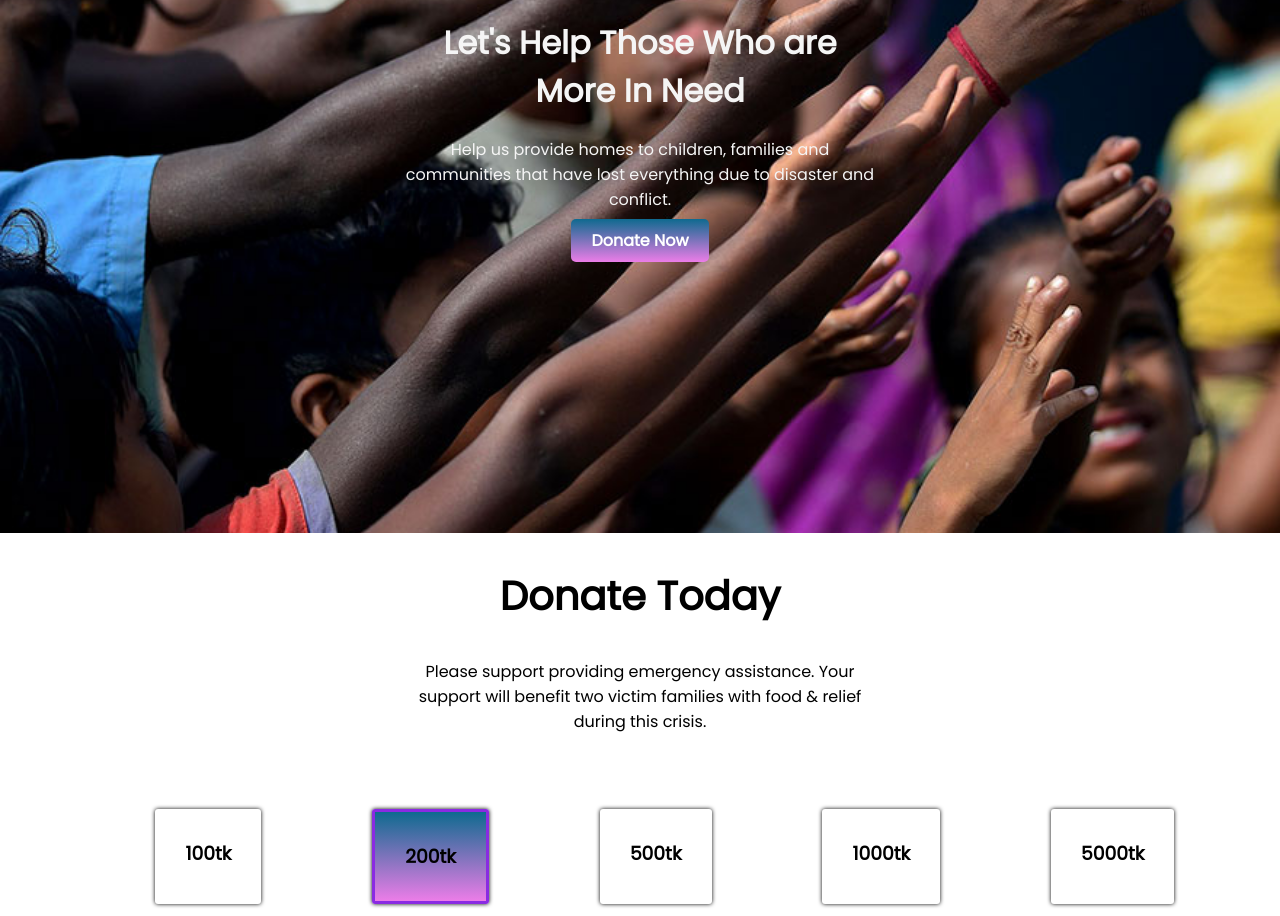
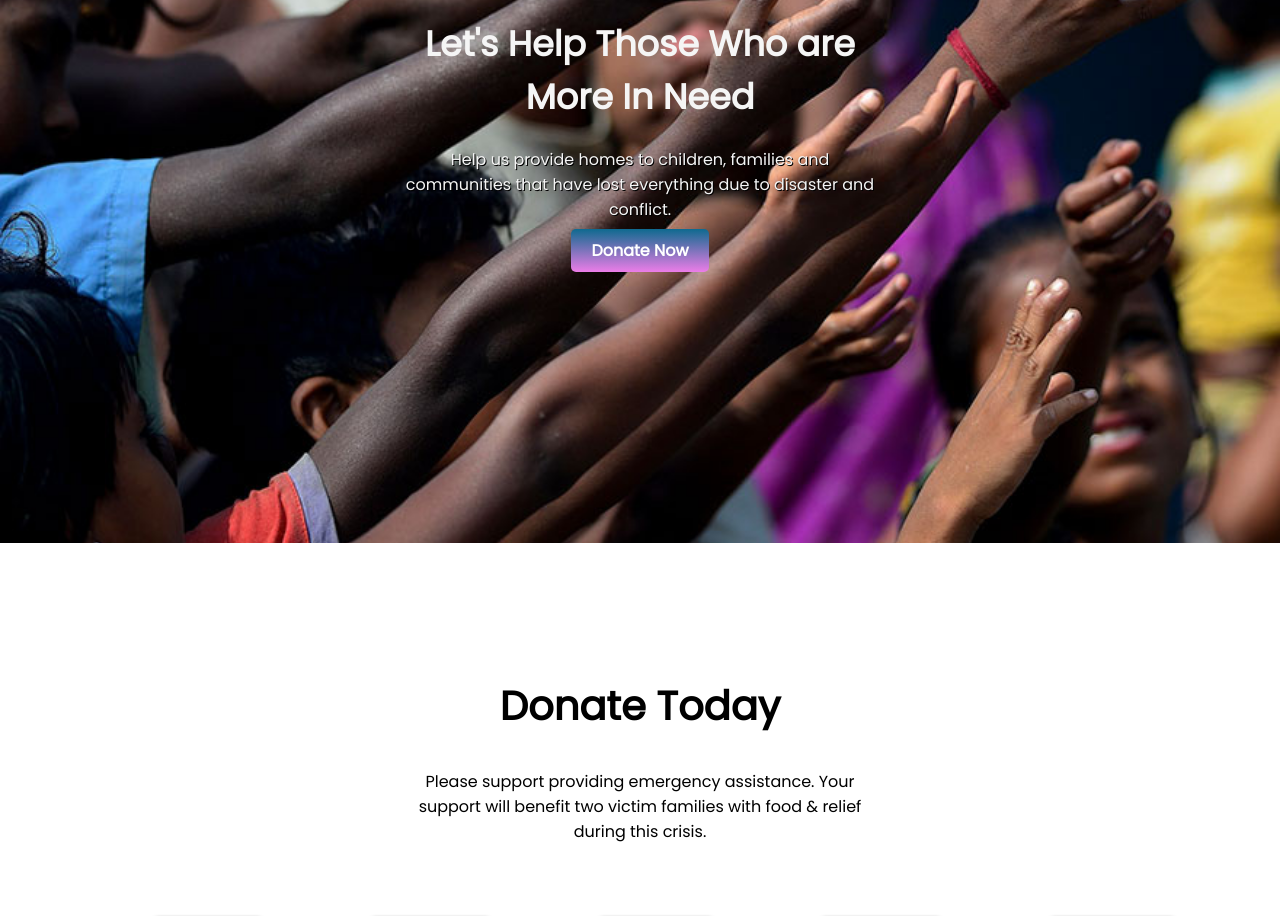
Before and after one commit to UfoundSihadul/1st-assignment-donate-today-, a plain HTML site: page index.html in a window 1280 px wide. Shown: the part 260-1176 px from the top of the page. Drawn offline with Linux system fonts and the light colour scheme.

Commit message:
last-edit

```diff
--- a/style.css
+++ b/style.css
@@ -10,11 +10,21 @@ body{
     background-repeat: no-repeat;
     background-position: center;
     background-size: cover;
-    margin-top: -22px;
+    margin-top: -26px;
 
     text-align: center;
     color: whitesmoke;
     padding: 280px 400px 280px 400px;
+}
+.First-section h1 {
+    font-size: 35px;
+}
+.First-section p {
+    text-shadow: 1px 1px black;
+}
+
+.second-section {
+    padding-top: 100px;
 }
 
 .donate-now {
```
